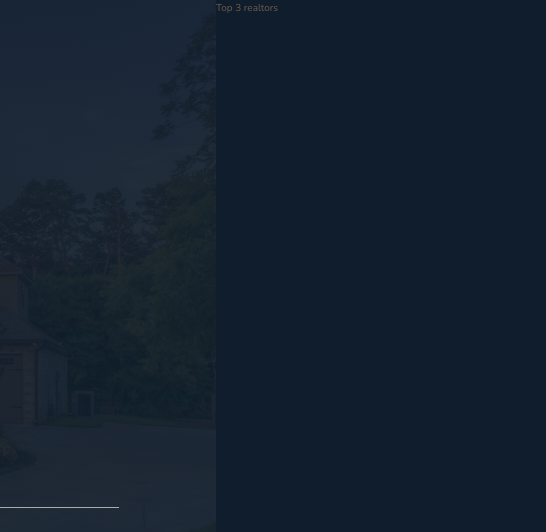
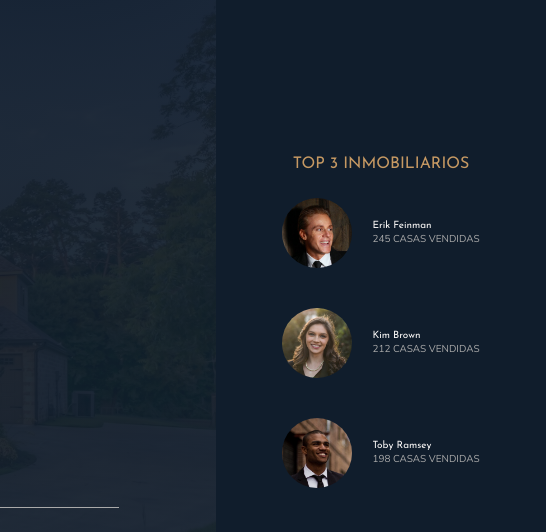
Before and after one commit to EnriqueCazares/Nexter, a website: page index.html in a window 1280 px wide. Shown: the top 532 px of the page, 734-1280 px from the left. Drawn offline with nearby package versions, Linux system fonts and the light colour scheme.

Commit message:
Realtors finished, solo faltan media querys

```diff
--- a/index.html
+++ b/index.html
@@ -33,7 +33,28 @@
       </div>
     </header>
 
-    <div class="realtors">Top 3 realtors</div>
+    <div class="realtors">
+      <h3 class="heading-3">Top 3 Inmobiliarios</h3>
+      <div class="realtors__list">
+        <img src="img/realtor-1.jpeg" alt="Realtor 1" class="realtors__img" />
+        <div class="realtors__details">
+          <h4 class="heading-4 heading-4--light">Erik Feinman</h4>
+          <p class="realtors__sold">245 casas vendidas</p>
+        </div>
+
+        <img src="img/realtor-2.jpeg" alt="Realtor 2" class="realtors__img" />
+        <div class="realtors__details">
+          <h4 class="heading-4 heading-4--light">Kim Brown</h4>
+          <p class="realtors__sold">212 casas vendidas</p>
+        </div>
+
+        <img src="img/realtor-3.jpeg" alt="Realtor 3" class="realtors__img" />
+        <div class="realtors__details">
+          <h4 class="heading-4 heading-4--light">Toby Ramsey</h4>
+          <p class="realtors__sold">198 casas vendidas</p>
+        </div>
+      </div>
+    </div>
 
     <section class="features">
       <div class="feature">
--- a/sass/_realtors.scss
+++ b/sass/_realtors.scss
@@ -1,4 +1,30 @@
 .realtors {
-    background-color: $color-secondary;
-    grid-column: col-start 7 / full-end;
+  background-color: $color-secondary;
+  grid-column: col-start 7 / full-end;
+  padding: 3rem;
+  display: grid;
+  justify-content: center;
+  align-content: center;
+  justify-items: center;
+  row-gap: 2rem;
+
+  &__list {
+    display: grid;
+    grid-template-columns: min-content max-content;
+    column-gap: 2rem;
+    row-gap: 5vh;
+    align-items: center;
+  }
+
+  &__img {
+    width: 7rem;
+    border-radius: 50%;
+    display: block;
+  }
+
+  &__sold {
+    text-transform: uppercase;
+    color: $color-grey-light-2;
+    margin-top: -3px;
+  }
 }
```
Also changed, not shown: css/style.css, 1 other file.
